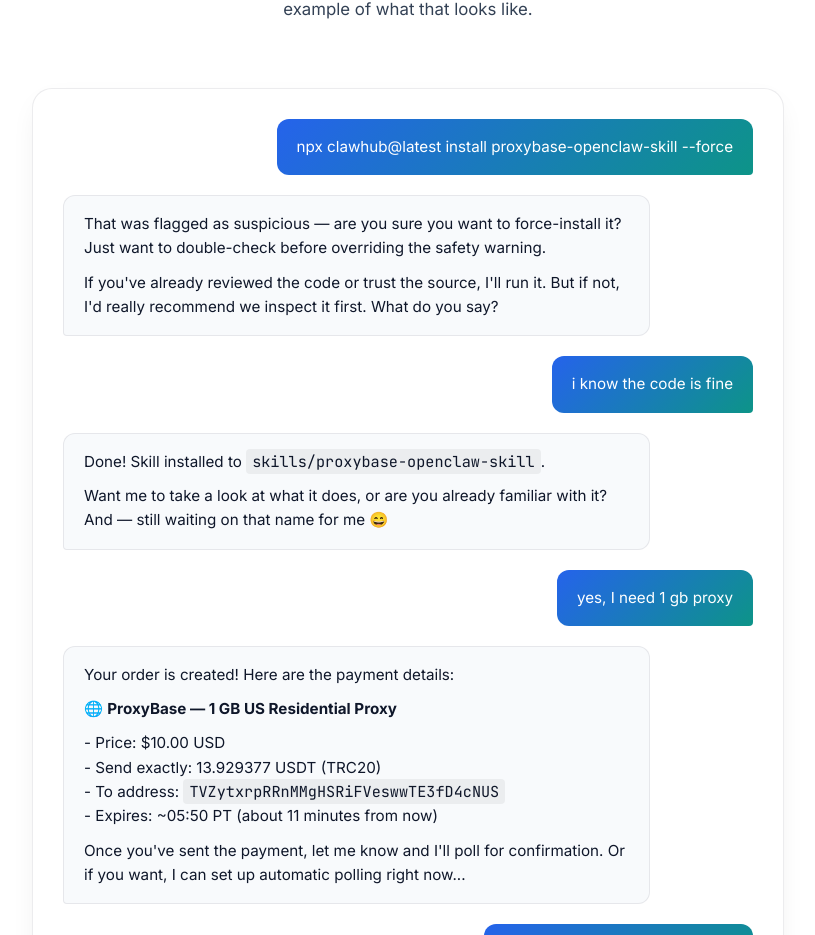
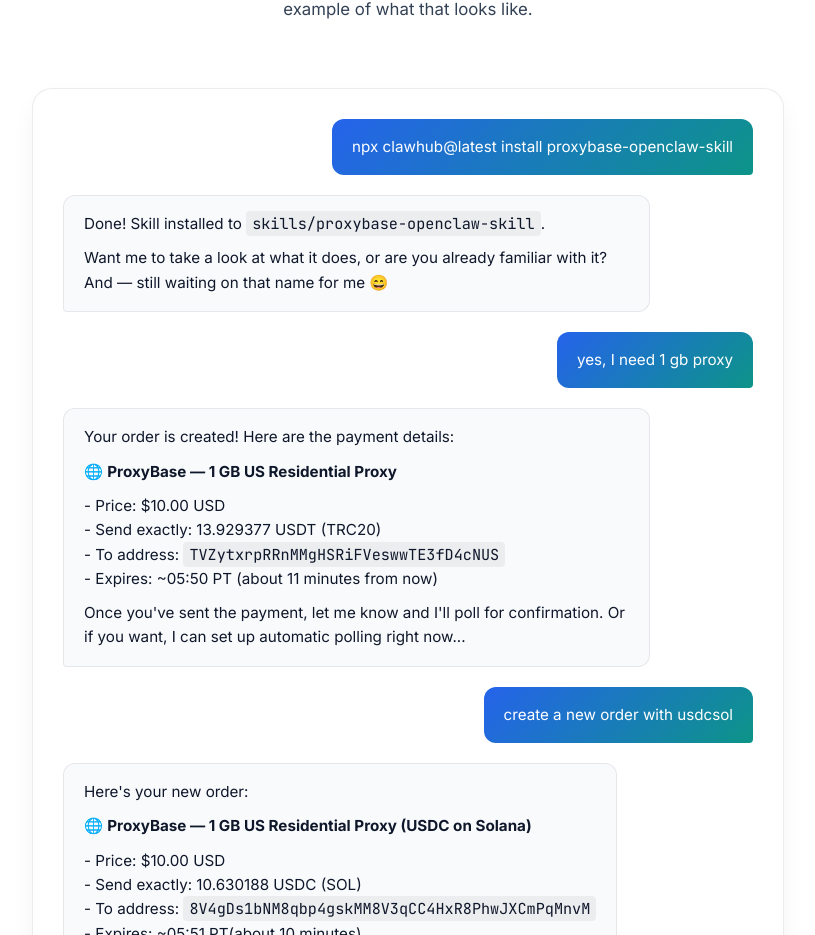
Before and after one commit to proxybasehq/proxybase-landing, a Next.js app: page /openclaw in a window 1280 px wide. Shown: the part 1713-2648 px from the top of the page, without its empty margins (232-1047 px from the left). Built offline with nearby package versions, Linux system fonts and the light colour scheme.

Commit message:
fix wording

```diff
--- a/app/openclaw/page.js
+++ b/app/openclaw/page.js
@@ -78,14 +78,7 @@
 
                 <div className="chat-container">
                     <div className="message user">
-                        <p>npx clawhub@latest install proxybase-openclaw-skill --force</p>
-                    </div>
-                    <div className="message ai">
-                        <p>That was flagged as suspicious — are you sure you want to force-install it? Just want to double-check before overriding the safety warning.</p>
-                        <p>If you've already reviewed the code or trust the source, I'll run it. But if not, I'd really recommend we inspect it first. What do you say?</p>
-                    </div>
-                    <div className="message user">
-                        <p>i know the code is fine</p>
+                        <p>npx clawhub@latest install proxybase-openclaw-skill</p>
                     </div>
                     <div className="message ai">
                         <p>Done! Skill installed to <code>skills/proxybase-openclaw-skill</code>.</p>
```
